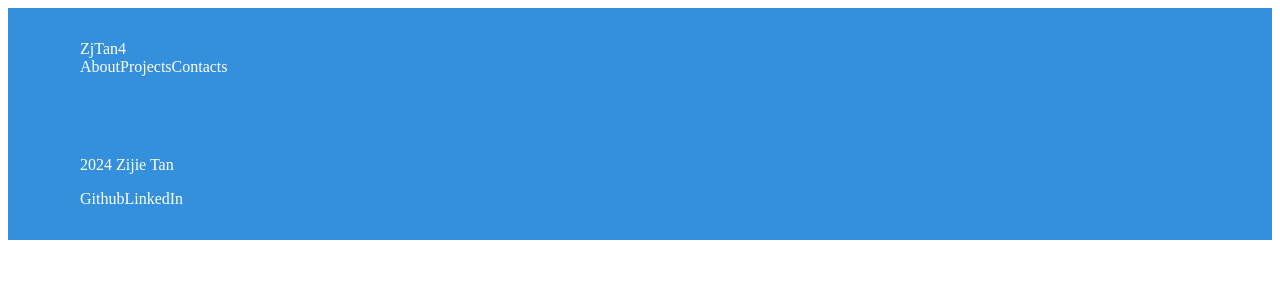
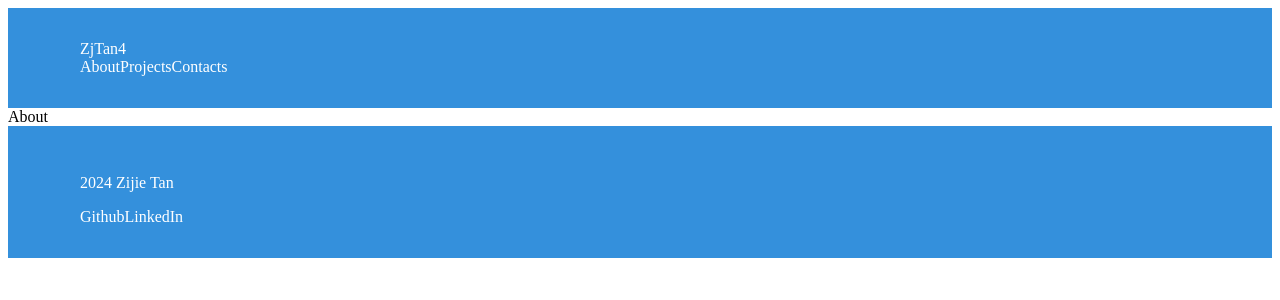
Before and after one commit to ZjTan4/ZjTan4.github.io, a React app: page /about in a window 1280 px wide. Shown: the top 300 px of the page. Built offline with nearby package versions, Linux system fonts and the light colour scheme.

Commit message:
still sorting out project architecture; TODO: add loading and error processing (e.g., 404)

```diff
--- a/config/paths.js
+++ b/config/paths.js
@@ -8,4 +8,6 @@ module.exports = {
     html: path.resolve(__dirname, "../public/index.html"),
     components: path.resolve(__dirname, "../src/components"),
     assets: path.resolve(__dirname, "../src/assets"),
+    pages: path.resolve(__dirname, "../src/pages"),
+    routes: path.resolve(__dirname, "../src/routes"),
 };
--- a/config/webpack.common.js
+++ b/config/webpack.common.js
@@ -14,6 +14,8 @@ module.exports = {
         alias: {
             "@components": paths.components,
             "@assets": paths.assets,
+            "@pages": paths.pages,
+            "@routes": paths.routes,
         },
         extensions: [".tsx", ".ts", ".js"],
     },
--- a/src/App.tsx
+++ b/src/App.tsx
@@ -1,4 +1,5 @@
 import React from "react";
+import { Outlet } from "react-router-dom";
 
 import Header from "@components/Header";
 import Footer from "@components/Footer";
@@ -9,11 +10,14 @@ const App: React.FC = () => {
             <Header
                 logoText="ZjTan4"
                 links={[
-                    {name: "About", href: "#about"},
-                    {name: "Projects", href: "#projects"},
-                    {name: "Contacts", href: "#contacts"},
+                    {name: "About", href: "/about"},
+                    {name: "Projects", href: "/projects"},
+                    {name: "Contacts", href: "/contacts"},
                 ]}
             />
+            <main className="content">
+                <Outlet></Outlet>
+            </main>
             <Footer
                 socialLinks={[
                     {name: "Github", href: ""},
--- a/src/components/Header.tsx
+++ b/src/components/Header.tsx
@@ -22,6 +22,6 @@ const Header: React.FC<HeaderProps> = ({ logoText, links}) => {
             </div>
         </header>
     );
-} ;
+};
 
 export default Header;
--- /dev/null
+++ b/src/pages/About.tsx
@@ -0,0 +1,9 @@
+import React from "react";
+
+const About : React.FC = () => {
+    return (
+        <div>About</div>
+    )
+};
+
+export default About;
--- /dev/null
+++ b/src/pages/Home.tsx
@@ -0,0 +1,9 @@
+import React from "react";
+
+const Home : React.FC = () => {
+    return (
+        <div>Home</div>
+    )
+};
+
+export default Home;
--- /dev/null
+++ b/src/pages/NotFound.tsx
@@ -0,0 +1,9 @@
+import React from "react";
+
+const NotFound : React.FC = () => {
+    return (
+        <div>NotFound</div>
+    )
+};
+
+export default NotFound;
--- a/tsconfig.json
+++ b/tsconfig.json
@@ -31,7 +31,9 @@
     "baseUrl": "./src",                                  /* Specify the base directory to resolve non-relative module names. */
     "paths": {
       "@components/*": ["components/*"],
-      "@assets/*": ["assets/*"]
+      "@assets/*": ["assets/*"],
+      "@pages/*": ["pages/*"],
+      "@routes/*": ["routes/*"]
     },                                      /* Specify a set of entries that re-map imports to additional lookup locations. */
     // "rootDirs": [],                                   /* Allow multiple folders to be treated as one when resolving modules. */
     // "typeRoots": [],                                  /* Specify multiple folders that act like './node_modules/@types'. */
```
Also changed, not shown: src/index.tsx (+8 -3 lines), src/routes/routes.tsx (added, +23 -0 lines), src/components/Home.tsx (deleted).
